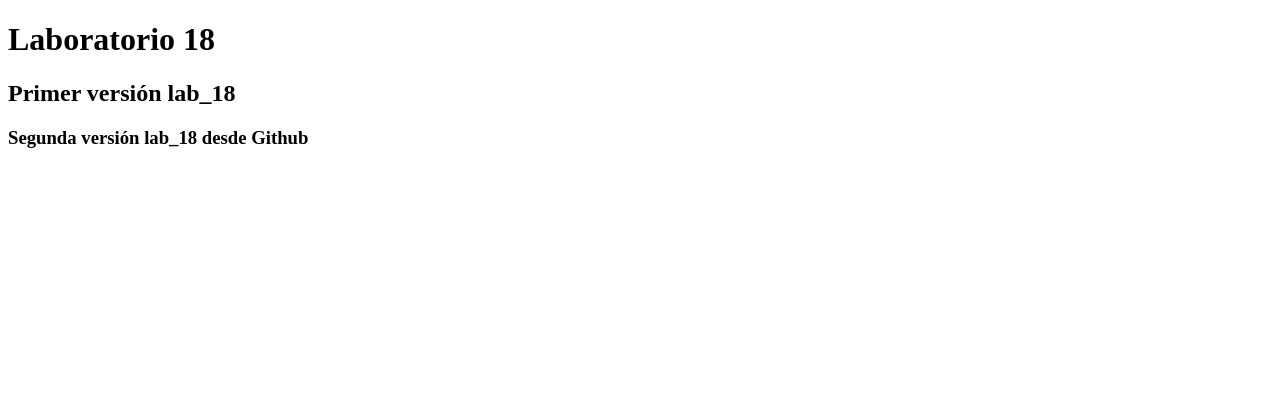
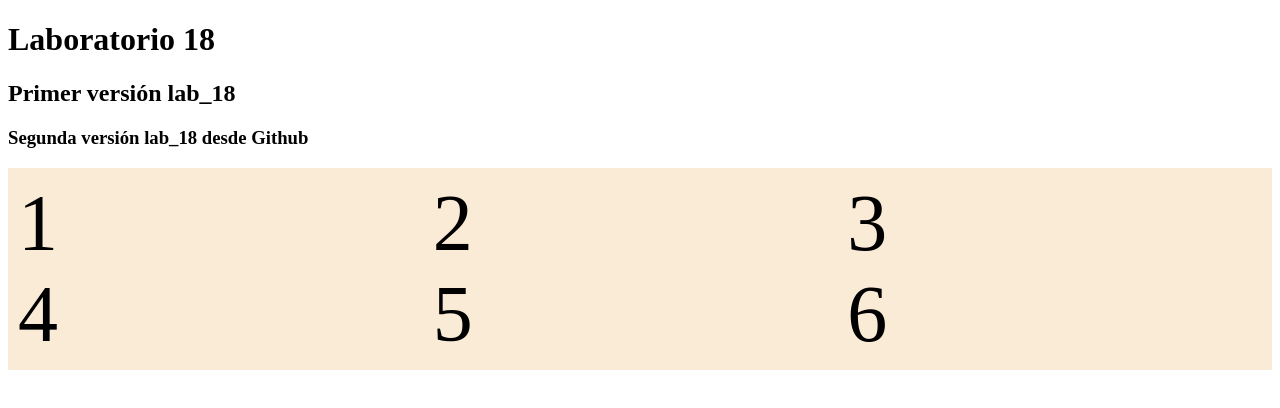
Before and after one commit to juas-jsjc/Laboratorio_18, a plain HTML site: page index.html in a window 1280 px wide. Drawn offline with Linux system fonts and the light colour scheme.

Commit message:
Creación de divs y grids

```diff
--- a/index.html
+++ b/index.html
@@ -4,10 +4,21 @@
     <meta charset="UTF-8">
     <meta name="viewport" content="width=device-width, initial-scale=1.0">
     <title>Laboratorio 18</title>
+    <link rel="stylesheet" href="style.css">
 </head>
 <body>
-    <h1>Laboratorio 18</h1>
-    <h2>Primer versión lab_18</h2>
-    <h3>Segunda versión lab_18 desde Github</h3>
+    <div>
+        <h1>Laboratorio 18</h1>
+        <h2>Primer versión lab_18</h2>
+        <h3>Segunda versión lab_18 desde Github</h3>
+    </div>
+    <main>
+        <div class="grid">1</div>
+        <div class="grid">2</div>
+        <div class="grid">3</div>
+        <div class="grid">4</div>
+        <div class="grid">5</div>
+        <div class="grid">6</div>
+    </main>
 </body>
 </html>
--- /dev/null
+++ b/style.css
@@ -0,0 +1,10 @@
+main{
+    min-height: 100hv;
+    font-size: 5rem;
+    padding: 10px;
+    display: grid;
+    background-color: antiquewhite;
+    grid-template-columns: 1fr 1fr 1fr;
+    grid-template-rows: 1fr 1fr;
+
+}
```
